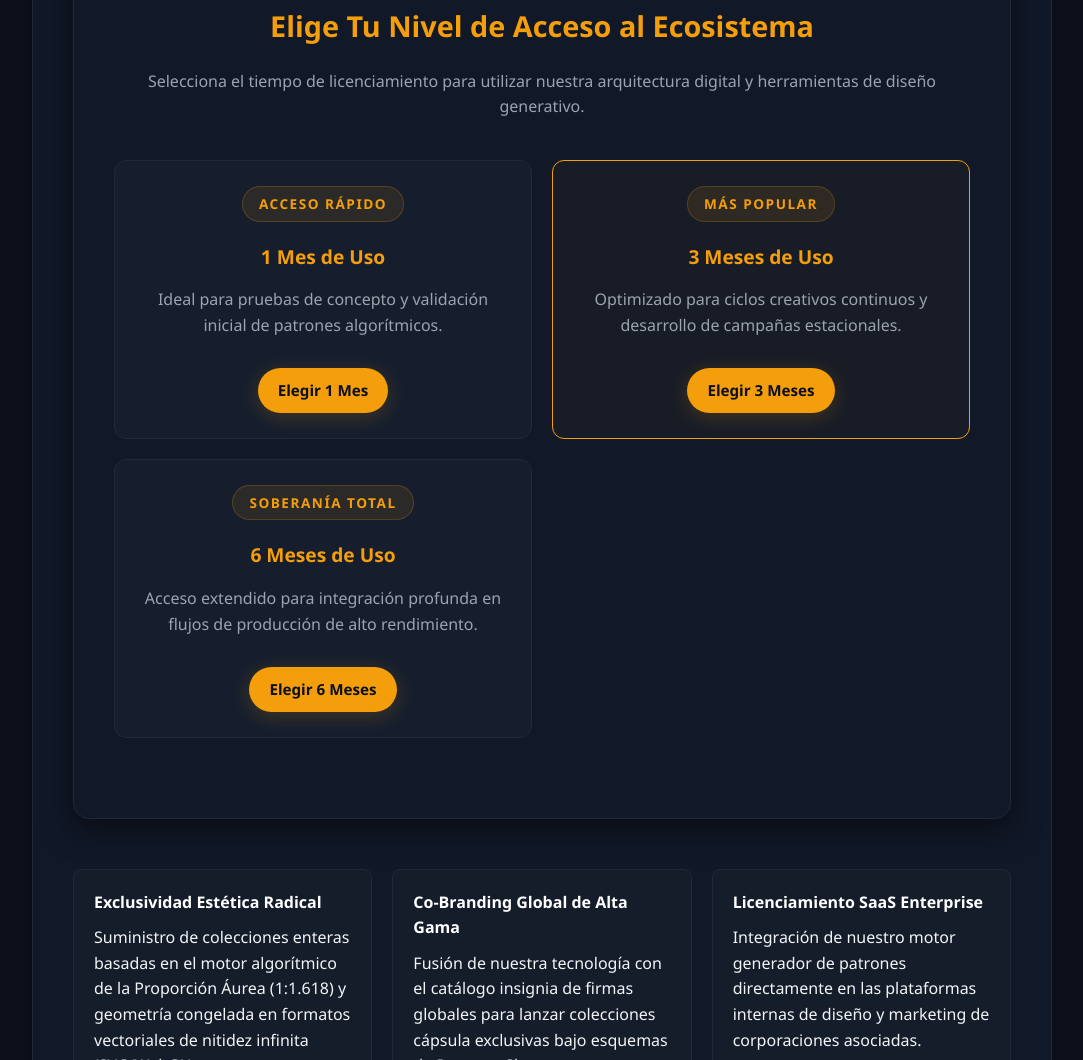
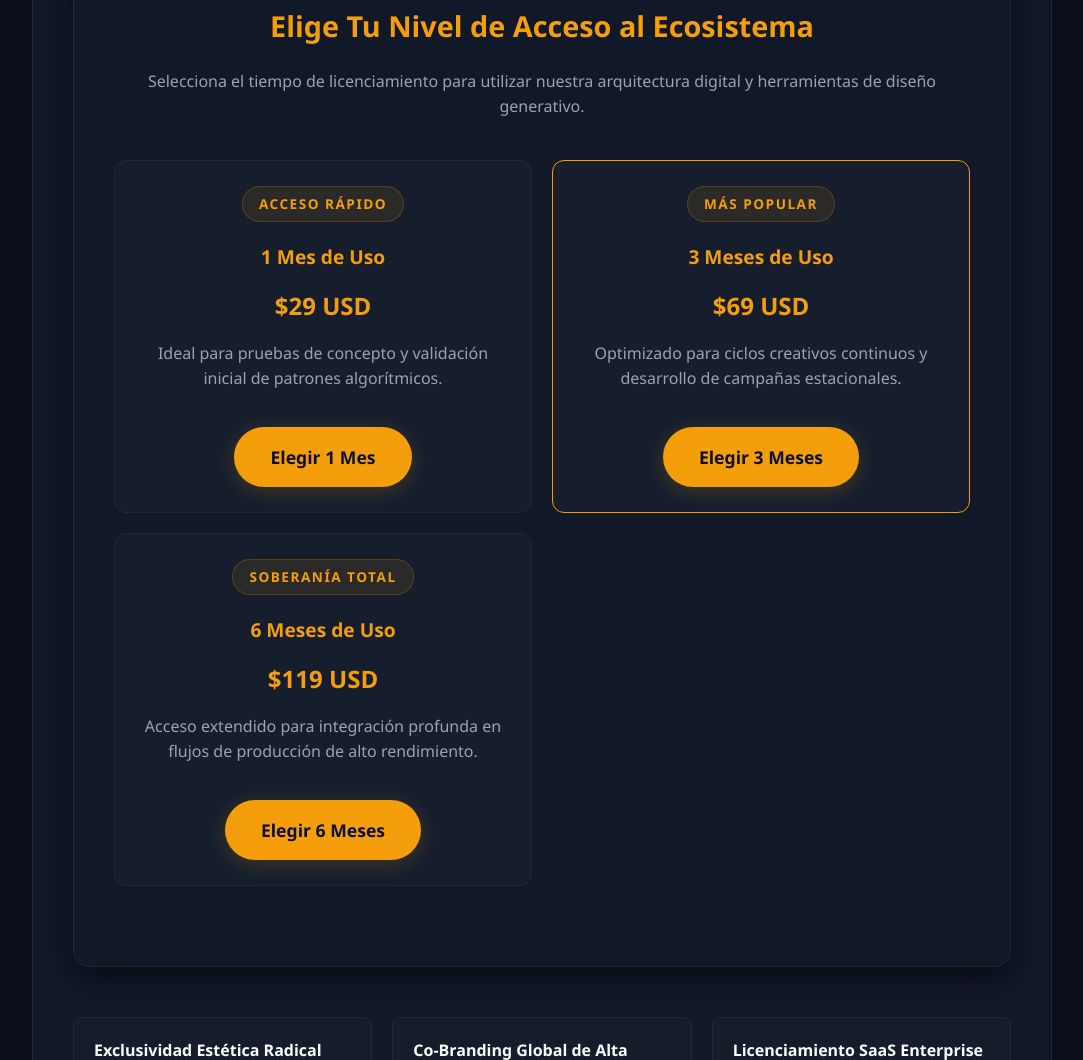
Before and after one commit to gerardoalgorimodecontrol-collab/World-Sports, a plain HTML site: page docs/index.html in a window 1280 px wide. Shown: the part 2879-3939 px from the top of the page, without its empty margins (98-1181 px from the left). Drawn offline with Linux system fonts and the light colour scheme.

Commit message:
Update index.html

```diff
--- a/docs/index.html
+++ b/docs/index.html
@@ -316,24 +316,27 @@
     <div class="phase-card" style="text-align: center;">
         <span class="system-badge">Acceso Rápido</span>
         <h3>1 Mes de Uso</h3>
+        <p style="font-size: 1.5rem; font-weight: bold; color: var(--accent); margin: 10px 0;">$29 USD</p>
         <p style="color: var(--text-muted); margin: 15px 0;">Ideal para pruebas de concepto y validación inicial de patrones algorítmicos.</p>
-                    <a href="https://go.hotmart.com/L106135254V?dp=1" class="btn" style="padding: 10px 20px; font-size: 0.95rem; margin-top: 15px;">Elegir 1 Mes</a>
+        <a href="https://go.hotmart.com/L106135254?dp=1" class="btn">Elegir 1 Mes</a>
     </div>
 
     <!-- Plan 3 Meses -->
-                <div class="phase-card" style="border-color: var(--accent); text-align: center; background: rgba(245, 158, 11, 0.03);">
+    <div class="phase-card" style="border-color: var(--accent); text-align: center;">
         <span class="system-badge">Más Popular</span>
         <h3>3 Meses de Uso</h3>
+        <p style="font-size: 1.5rem; font-weight: bold; color: var(--accent); margin: 10px 0;">$69 USD</p>
         <p style="color: var(--text-muted); margin: 15px 0;">Optimizado para ciclos creativos continuos y desarrollo de campañas estacionales.</p>
-                    <a href="https://go.hotmart.com/L106135254V?dp=1" class="btn" style="padding: 10px 20px; font-size: 0.95rem; margin-top: 15px;">Elegir 3 Meses</a>
+        <a href="https://go.hotmart.com/L106135254?dp=1" class="btn">Elegir 3 Meses</a>
     </div>
 
     <!-- Plan 6 Meses -->
     <div class="phase-card" style="text-align: center;">
         <span class="system-badge">Soberanía Total</span>
         <h3>6 Meses de Uso</h3>
+        <p style="font-size: 1.5rem; font-weight: bold; color: var(--accent); margin: 10px 0;">$119 USD</p>
         <p style="color: var(--text-muted); margin: 15px 0;">Acceso extendido para integración profunda en flujos de producción de alto rendimiento.</p>
-                    <a href="https://go.hotmart.com/L106135254V?dp=1" class="btn" style="padding: 10px 20px; font-size: 0.95rem; margin-top: 15px;">Elegir 6 Meses</a>
+        <a href="https://go.hotmart.com/L106135254?dp=1" class="btn">Elegir 6 Meses</a>
     </div>
 </div>
         </section>
```
Lines whose indentation alone changed are shown as unchanged.
